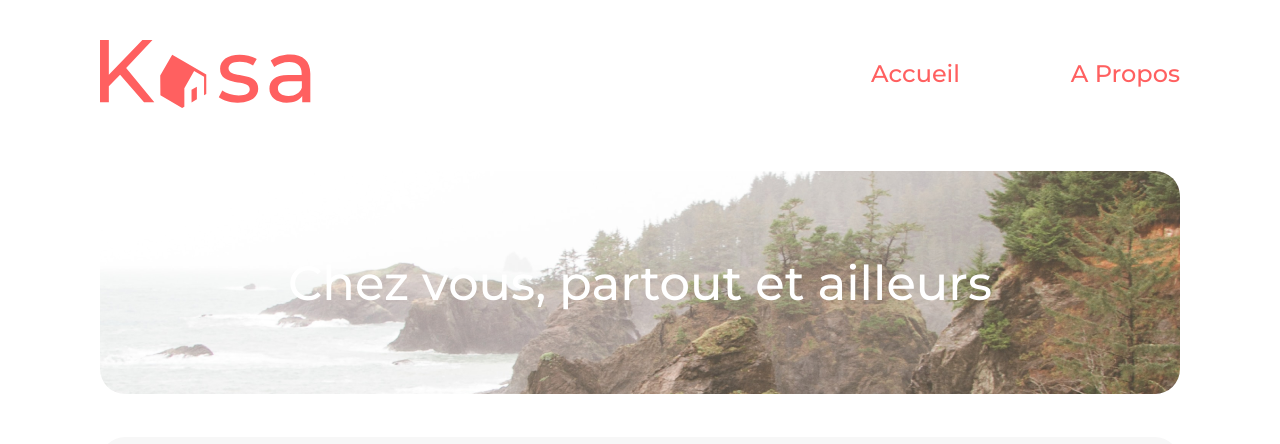
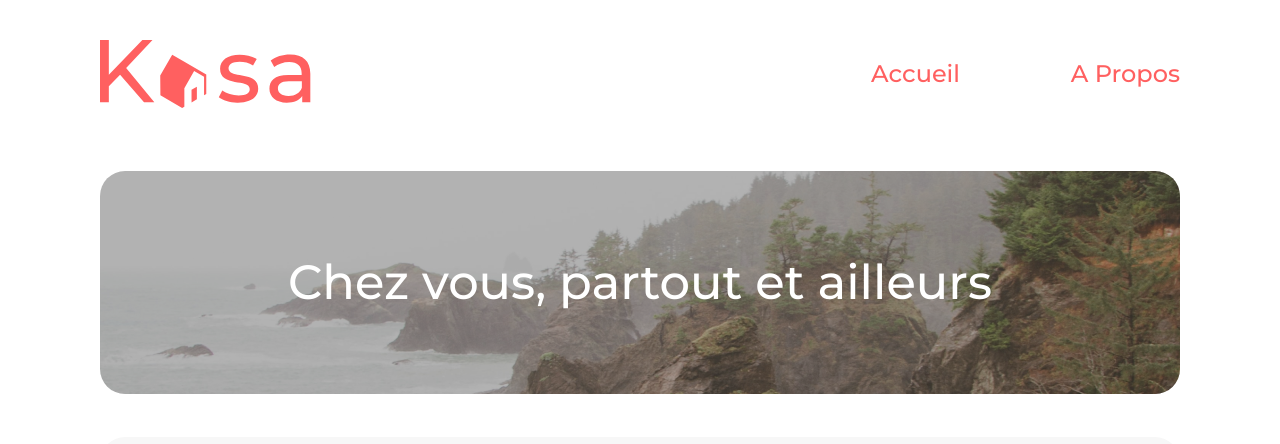
Before and after one commit to JaRoD41/P7-Kasa, a React (Create React App) app: page / in a window 1280 px wide. Shown: the top 444 px of the page. Built offline with nearby package versions, Linux system fonts and the light colour scheme.

Commit message:
fix banner text OK

```diff
--- a/src/components/Banner/Banner.scss
+++ b/src/components/Banner/Banner.scss
@@ -1,11 +1,10 @@
 .banner-container{
+    position: relative;
     display: flex;
     width: 100%;
     max-width: 1240px;
     height: 223px;
-    background: url(../../assets/images/background-banner.png), url(../../assets/images/fond-noir-banner.png);
-    mix-blend-mode: darken;
-    opacity: 1;
+    background: url(../../assets/images/background-banner.png);
     border-radius: 25px;
     align-items: center;
     justify-content: center;
@@ -13,15 +12,23 @@
 }
 
 .banner-text{
+    position: absolute;
+    top: 0;
+    left: 0;
+    right: 0;
     display: flex;
+    width: 100%;
+    height: 100%;
     font-size: 48px;
     font-weight: 500;
     line-height: 142.6%;
     color: #FFFFFF;
+    background: rgba(0, 0, 0, 0.3);
+    align-items: center;
+    justify-content: center;
+    border-radius: 25px;
 
     &-container{
     display: flex;
-    width: auto;
-    height: 68px;
 }
 }
```
